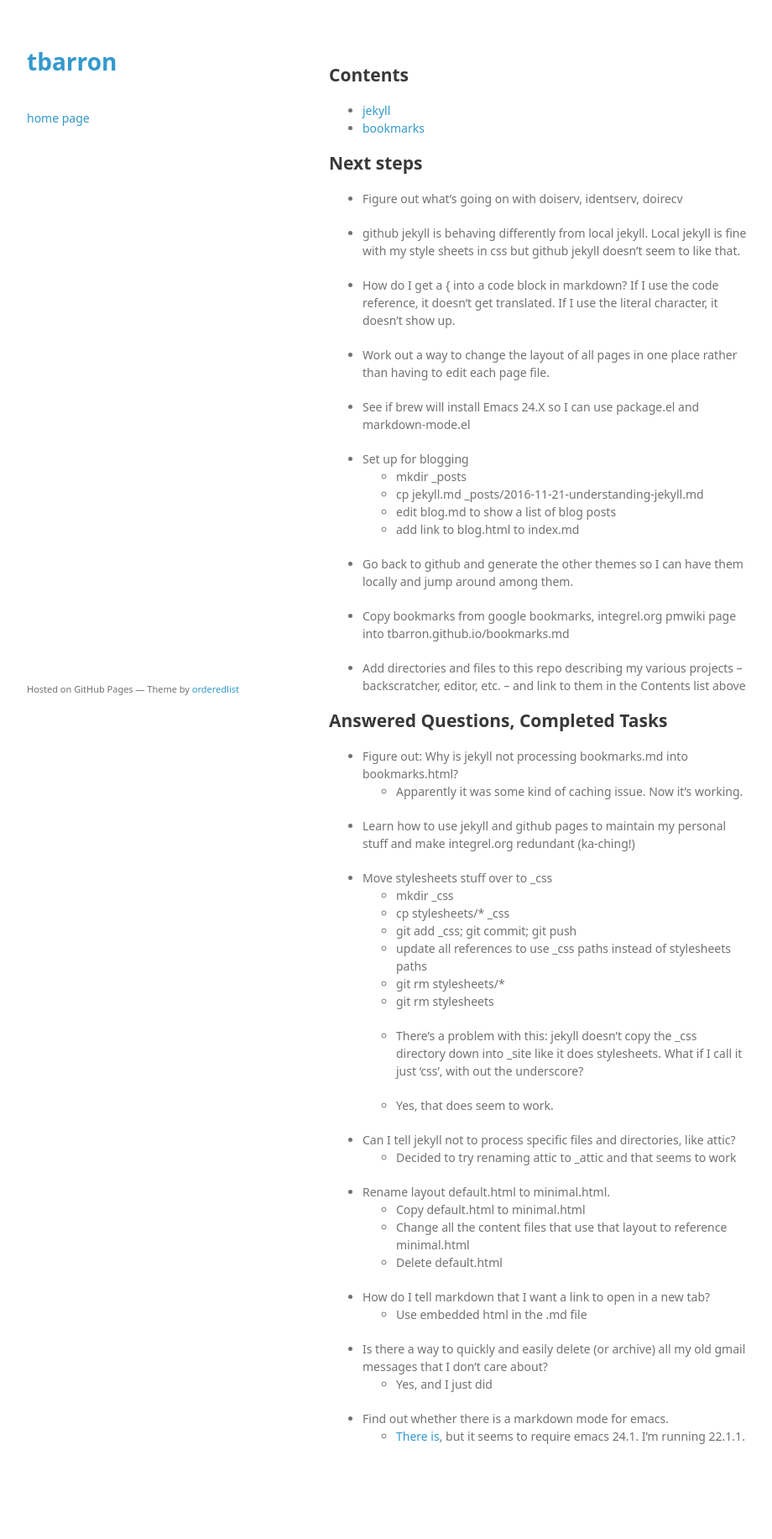
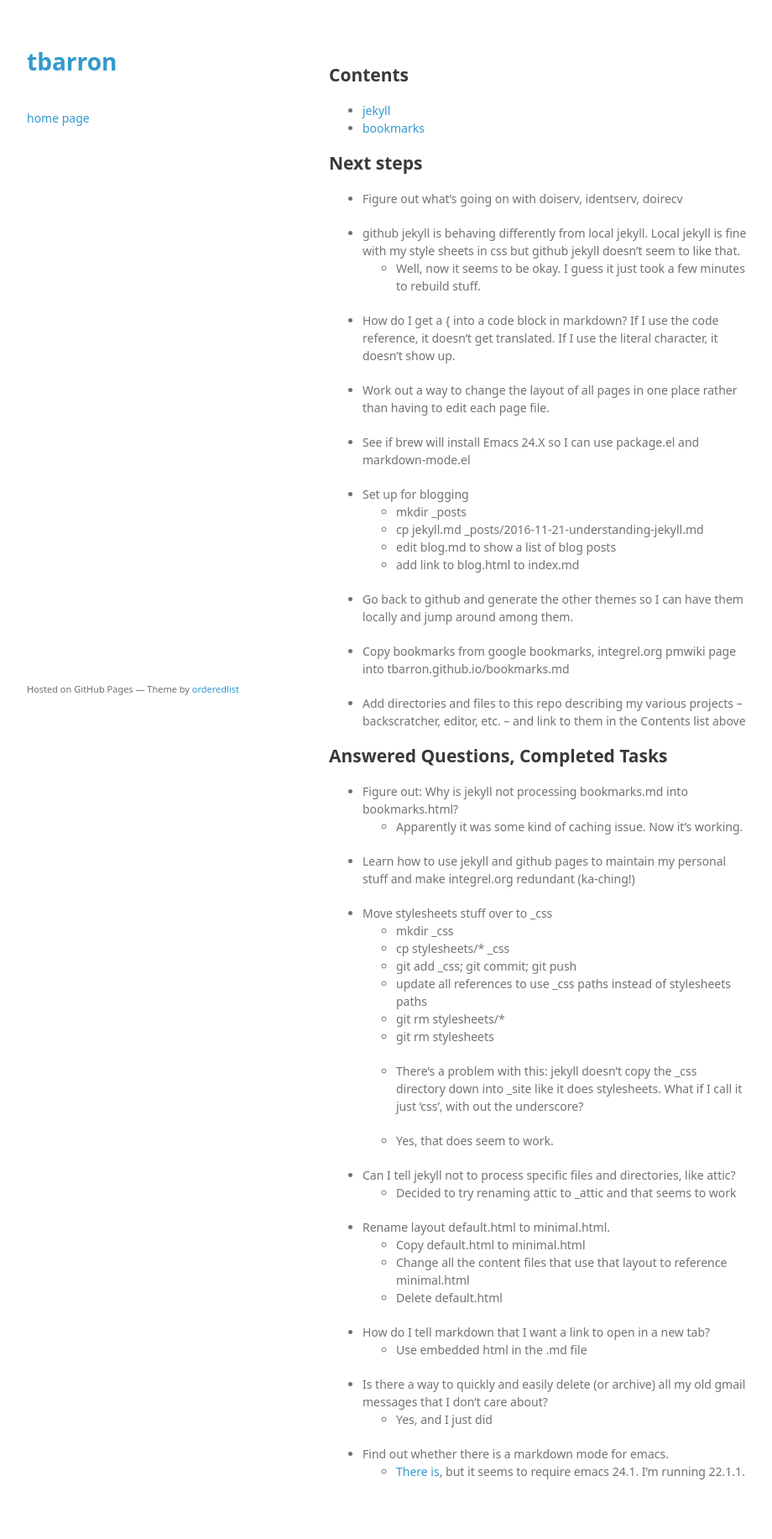
Before and after one commit to tbarron/tbarron.github.io, a Jekyll site: the page built from index.md, in a window 1280 px wide. Shown: the whole page at 84% size, without its empty margins (178-1098 px from the left). Built offline with Jekyll 4.4.1, drawn with Linux system fonts in a browser that asks for light colours; before the commit the page ends 1791 px from its top, so only the background shows below that.

Commit message:
- Doing better

```diff
--- a/index.md
+++ b/index.md
@@ -14,6 +14,8 @@ layout: minimal
  * github jekyll is behaving differently from local jekyll. Local
    jekyll is fine with my style sheets in css but github jekyll
    doesn't seem to like that.
+   * Well, now it seems to be okay. I guess it just took a few minutes
+     to rebuild stuff.
 
  * How do I get a &#123; into a code block in markdown? If I use the
    code reference, it doesn't get translated. If I use the literal
```
